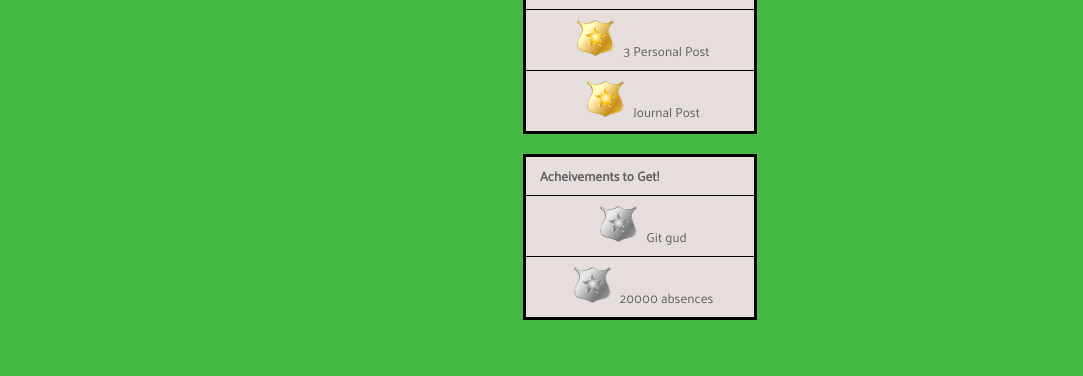
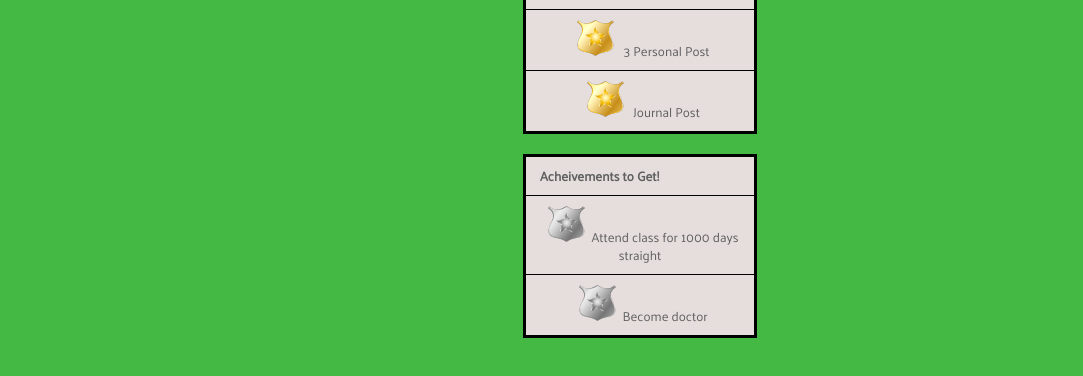
Before and after one commit to cfg-chicago/team-9, a plain HTML site: page goals.html in a window 1280 px wide. Shown: the part 112-488 px from the top of the page, without its empty margins (0-1083 px from the left). Drawn offline with nearby package versions, Linux system fonts and the light colour scheme.

Commit message:
Changed acheivements

```diff
--- a/goals.html
+++ b/goals.html
@@ -57,11 +57,11 @@
                 <th>Acheivements to Get!</th>
             </tr>
             <tr>
-                <td class="row" width="200"><img src="badge3.png"> Git gud </td>
+                <td class="row" width="200"><img src="badge3.png">Attend class for 1000 days straight</td>
             </tr>
 
             <tr>
-                <td class="row" width= "200"> <img src="badge3.png"> 20000 absences </td>
+                <td class="row" width= "200"> <img src="badge3.png">Become doctor</td>
             </tr>
         </table>
     </div>
```
